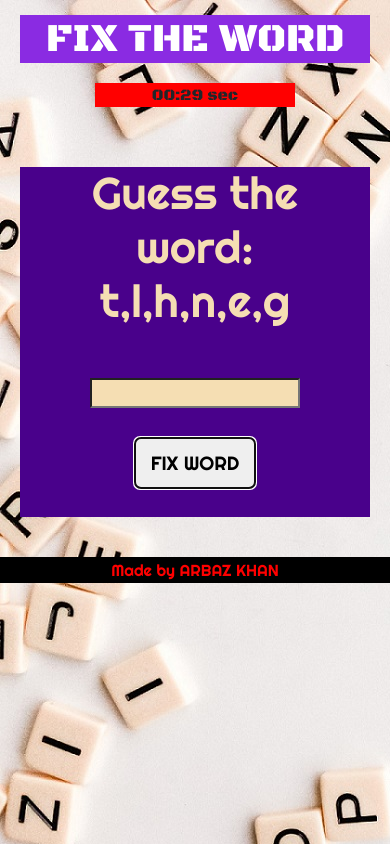
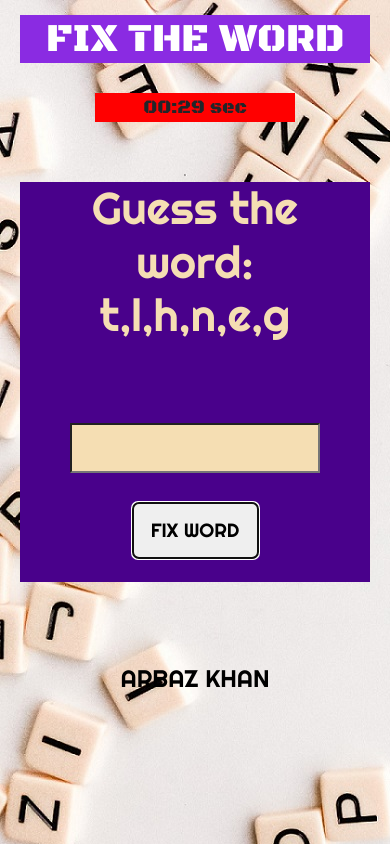
Before and after one commit to ArbazKhan-Developer/Word-Game, a plain HTML site: page index.html in a window 390 px wide. Both pictures are taken after a click on the button "CLICK HERE TO START". Drawn offline with nearby package versions, Linux system fonts and the light colour scheme; a web font is replaced by a local one.

```diff
--- a/index.html
+++ b/index.html
@@ -14,6 +14,7 @@
 <link rel="preconnect" href="https://fonts.googleapis.com">
 <link rel="preconnect" href="https://fonts.gstatic.com" crossorigin>
 <link href="https://fonts.googleapis.com/css2?family=Righteous&display=swap" rel="stylesheet">
+<link rel="icon" type="image/png" href="/c.png"/>
     <link rel="stylesheet" href="style.css">
 
 
@@ -31,12 +32,12 @@
         <center><h3 id="para">Guess the word: <span id="add"></span></h3></center>
         <center><h2 id="hide"></h2></center>
         <center>
-            <input type="text" name ="name",id ="name"><br>
+            <input autocomplete="off" type="text" name="hidden" id ="name""><br>
             <button id="btn">Click Here to Start</button>
          </center>
     </div>
     <footer class="foot">
-      <center><a href="https://arbazkhan-info.herokuapp.com/">Made by ARBAZ KHAN</a></center>
+      <center><a href="https://arbazkhan-info.herokuapp.com/">ARBAZ KHAN</a></center>
     </footer>
 
     <script src="app.js"></script>
--- a/style.css
+++ b/style.css
@@ -47,8 +47,8 @@ body{
 .card1 button{
     border: none;
     border-radius: 6px;
-    height: 50px;
-    width: 120px;
+    height: 60px;
+    width: 125px;
     font-size: 1.2rem;
     cursor: pointer;
     text-transform: uppercase;
@@ -92,15 +92,32 @@ body{
         font-size: 2.5rem;
     }
     #demo{
-        font-size: 1rem;
+        font-size: 1.2rem;
+        margin-top: 30px;
     }
     .card1{
         width: 350px;
-        height: 350px;
+        height: 400px;
     }
     .card1 input{
-        width: 210px;
+        width: 250px;
         font-size: .8rem;
-        height: 30px;
+        height: 50px;
+        margin-top: 80px;
+    }
+    .card1 button{
+        width: 125px;
+        height: 55px;
+        margin-top: 15x;
+    }
+    .foot{
+        font-size: 2rem;
+        border: none;
+        background: none;
+        margin-top: 70px;
+    }
+    .foot a{
+        font-size: 1.5rem;
+        color: black;
     }
 }
```
Also changed, not shown: c.png (added).
